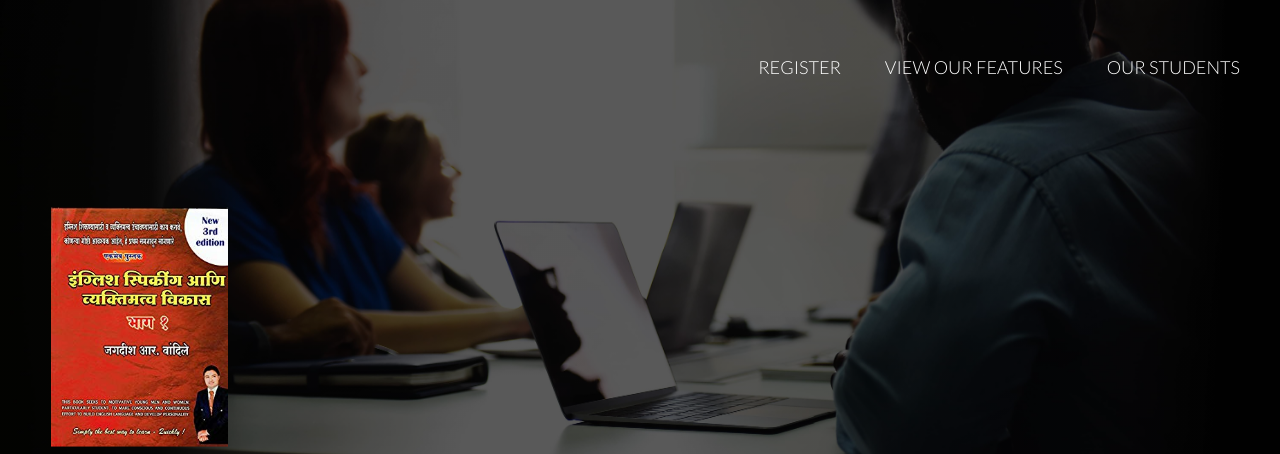
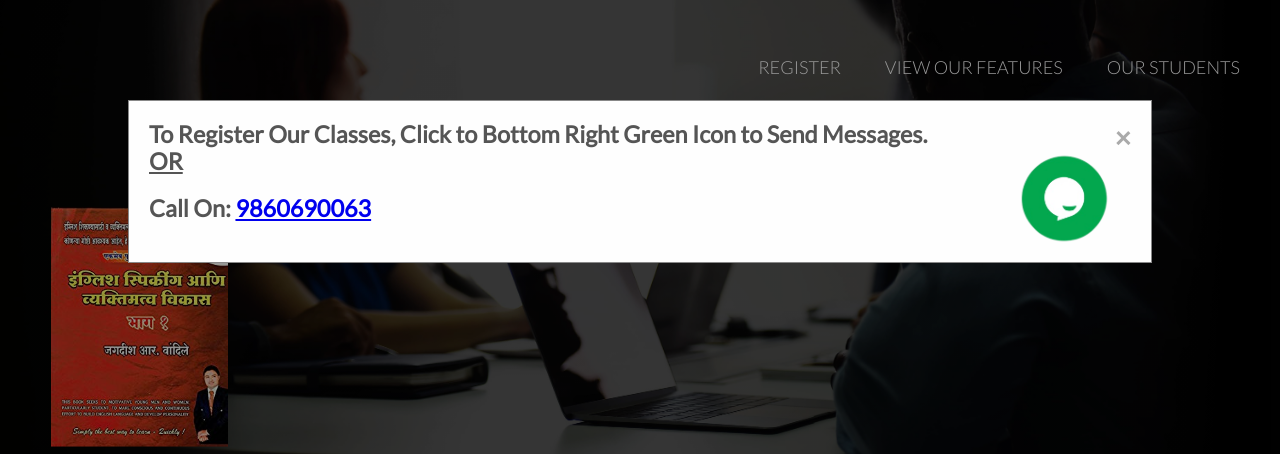
Before and after one commit to akshaybode/englishclasses, a plain HTML site: page index.html in a window 1280 px wide. Both pictures are taken after a click on the link "REGISTER". Shown: the top 454 px of the page. Drawn offline with nearby package versions, Linux system fonts and the light colour scheme; some packages are replaced by stand-ins of ours; a script that the page names is missing; files whose address does not match are found by name.

Commit message:
Final 18 apr

```diff
--- a/index.html
+++ b/index.html
@@ -17,12 +17,26 @@
     </head>
     <body>
 
+        <!-- The Modal -->
+<div id="myModal" class="modal">
+
+  <!-- Modal content -->
+  <div class="modal-content">
+    <span class="close">&times;</span>
+      <h3>To Register Our Classes, Click to Bottom Right Green Icon to Send Messages. <br><u>OR </u><img class="ticon" src="resources/img/tawkIcon.png"><br></h3> <h3>Call On:&nbsp;<a href="tel:9860690063">9860690063</a></h3>
+  </div>
+
+</div>
+
+
+
+
         <header>
 
 
             <nav>
                 <ul class="main-nav js--main-nav">
-                <li><a href="#" class="btnShow">Register</a></li>
+                <li><a href="javascript:;" id="myBtn">Register</a></li>
                 <li><a href="#features">View our features</a></li>
                 <li><a href="#student">Our Students</a></li>
                 </ul>
@@ -245,6 +259,34 @@ And we focused more on practice rather than theory.
 	<script src="vendors/js/gmaps.js"></script>
     <script src="vendors/js/typer.js"></script>
 
+                <script>
+// Get the modal
+var modal = document.getElementById('myModal');
+
+// Get the button that opens the modal
+var btn = document.getElementById("myBtn");
+
+// Get the <span> element that closes the modal
+var span = document.getElementsByClassName("close")[0];
+
+// When the user clicks the button, open the modal
+btn.onclick = function() {
+  modal.style.display = "block";
+}
+
+// When the user clicks on <span> (x), close the modal
+span.onclick = function() {
+  modal.style.display = "none";
+}
+
+// When the user clicks anywhere outside of the modal, close it
+window.onclick = function(event) {
+  if (event.target == modal) {
+    modal.style.display = "none";
+  }
+}
+</script>
+
 
 
         <!--Start of Tawk.to Script-->
--- a/resources/css/style.css
+++ b/resources/css/style.css
@@ -153,6 +153,55 @@ border: 2px solid #e67e22;
 .mobile-nav-icon i {
     font-size: 200%;
     color: #fff;
+}
+
+
+
+/* Dialogue*/
+/* The Modal (background) */
+.modal {
+  display: none; /* Hidden by default */
+  position: fixed; /* Stay in place */
+  z-index: 1; /* Sit on top */
+  padding-top: 100px; /* Location of the box */
+  left: 0;
+  top: 0;
+  width: 100%; /* Full width */
+  height: 100%; /* Full height */
+  overflow: auto; /* Enable scroll if needed */
+  background-color: rgb(0,0,0); /* Fallback color */
+  background-color: rgba(0,0,0,0.4); /* Black w/ opacity */
+}
+
+/* Modal Content */
+.modal-content {
+  background-color: #fefefe;
+  margin: auto;
+  padding: 20px;
+  border: 1px solid #888;
+  width: 80%;
+}
+
+/* The Close Button */
+.close {
+  color: #aaaaaa;
+  float: right;
+  font-size: 28px;
+  font-weight: bold;
+}
+
+.close:hover,
+.close:focus {
+  color: #000;
+  text-decoration: none;
+  cursor: pointer;
+}
+
+#myBtn {cursor: pointer; }
+.ticon {
+    width: 10%;
+    float: right;
+
 }
 
 
```
Also changed, not shown: resources/img/tawkIcon.png (added).
